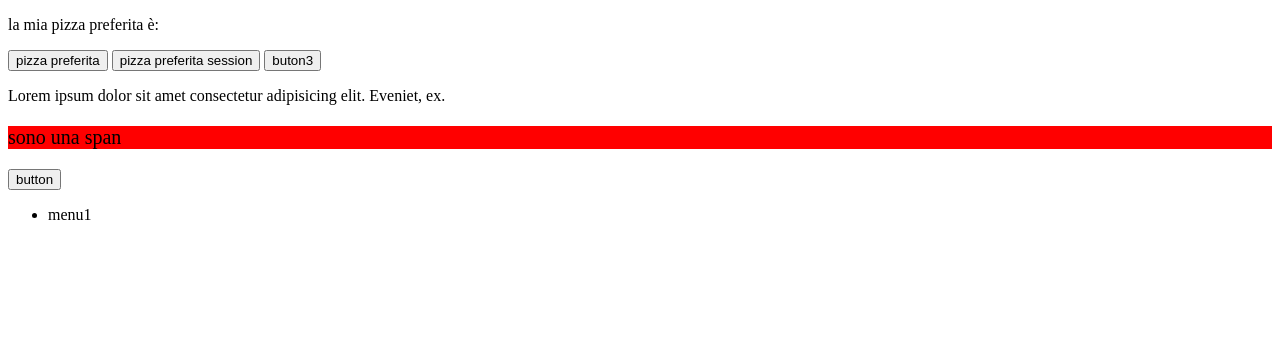
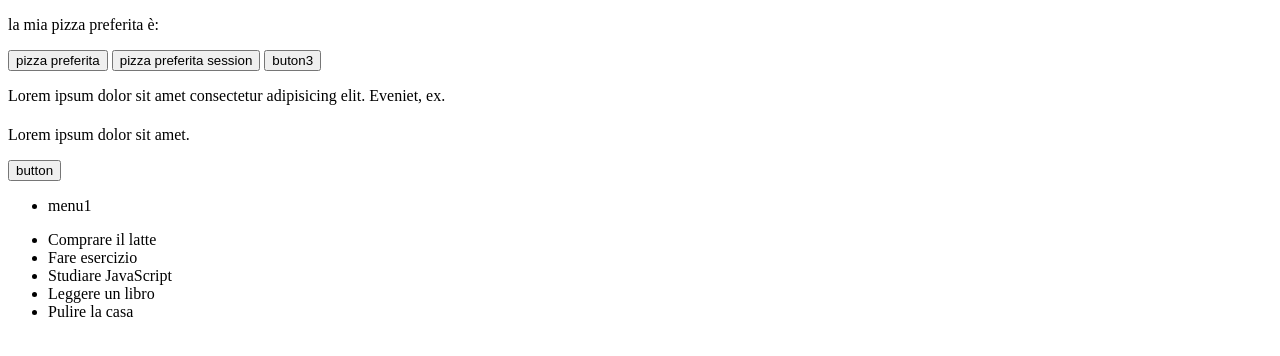
Before and after one commit to MBENE-DIEYE/esercizio5-js, a plain HTML site: page index.html in a window 1280 px wide. Drawn offline with Linux system fonts and the light colour scheme.

Commit message:
esercizio

```diff
--- a/index.html
+++ b/index.html
@@ -27,6 +27,9 @@
       <ul>
         <li>menu1</li>
       </ul>
-<script src="./index.js"></script>
+
+      <ul class="list"></ul>
+<!-- <script src="./index.js"></script> -->
+<script src="./script.js"></script>
 </body>
 </html>
--- /dev/null
+++ b/script.js
@@ -0,0 +1,16 @@
+const todos = [
+  { id: 1, task: "Comprare il latte", completed: false },
+  { id: 2, task: "Fare esercizio", completed: true },
+  { id: 3, task: "Studiare JavaScript", completed: false },
+  { id: 4, task: "Leggere un libro", completed: false },
+  { id: 5, task: "Pulire la casa", completed: true }
+];
+
+const elementUl = document.querySelector(".list")
+console.log(elementUl)
+// const elementLi = document.createElement("li")
+todos.forEach((item) =>{
+    const elementLi1 = document.createElement("li")
+    elementLi1.innerText= item.task
+    elementUl.appendChild(elementLi1)
+})
```
